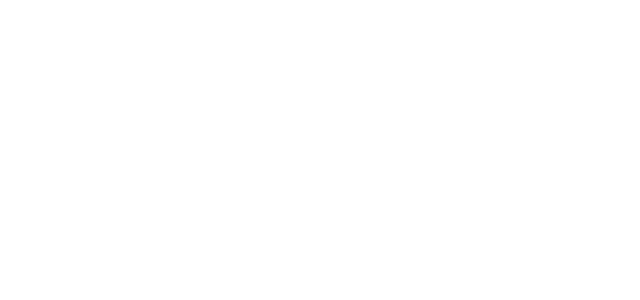
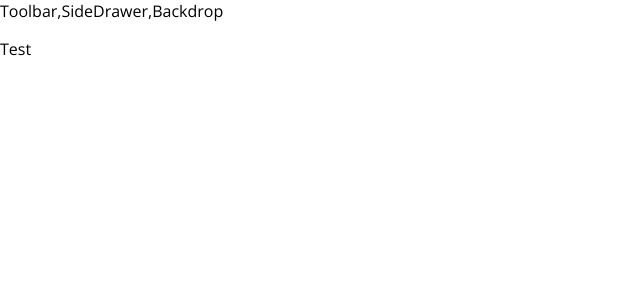
Before and after one commit to Achiraisuru/React-Burger, a React app: page / in a window 1280 px wide. Shown: the top 300 px of the page, without its empty margins (0-640 px from the left). Built offline with nearby package versions, Linux system fonts and the light colour scheme.

Commit message:
folder structure created

```diff
--- a/src/App.js
+++ b/src/App.js
@@ -1,11 +1,14 @@
 import React, { Component } from 'react';
+import Layout from './components/Layout/Layout';
 
 
 class App extends Component {
   render() {
     return (
       <div>
-
+        <Layout>
+          <p>Test</p>
+        </Layout>
       </div>
     );
   }
--- /dev/null
+++ b/src/components/Layout/Layout.js
@@ -0,0 +1,11 @@
+import React from "react";
+import Aux from "../../hoc/Auxiliary";
+
+const layout = (props) => (
+  <Aux>
+    <div>Toolbar,SideDrawer,Backdrop</div>
+    <main>{props.children}</main>
+  </Aux>
+);
+
+export default layout;
--- /dev/null
+++ b/src/hoc/Auxiliary.js
@@ -0,0 +1,3 @@
+const aux = (props) => props.children;
+
+export default aux;
--- a/src/index.css
+++ b/src/index.css
@@ -1,5 +1,5 @@
 body {
   margin: 0;
   padding: 0;
-  font-family: sans-serif;
+  font-family: "Open Sans",sans-serif;
 }
```
